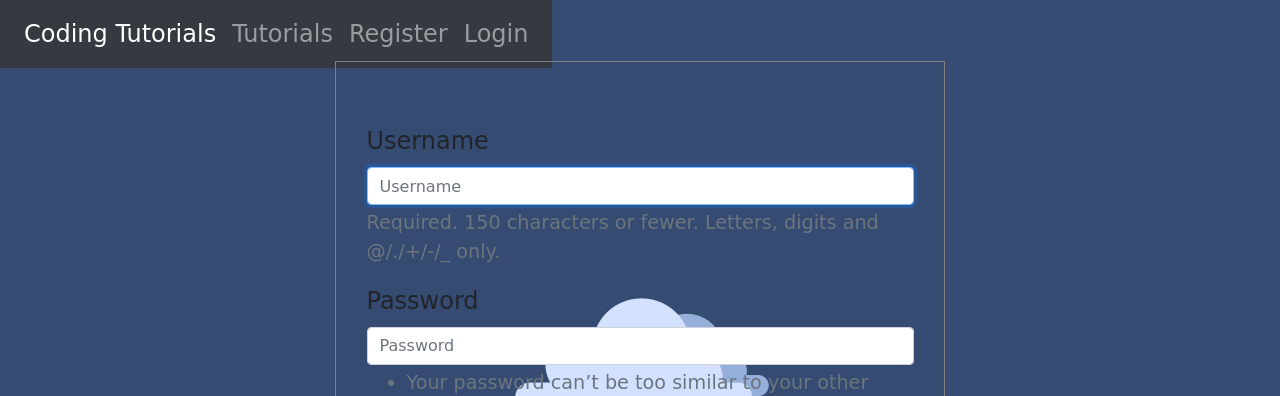
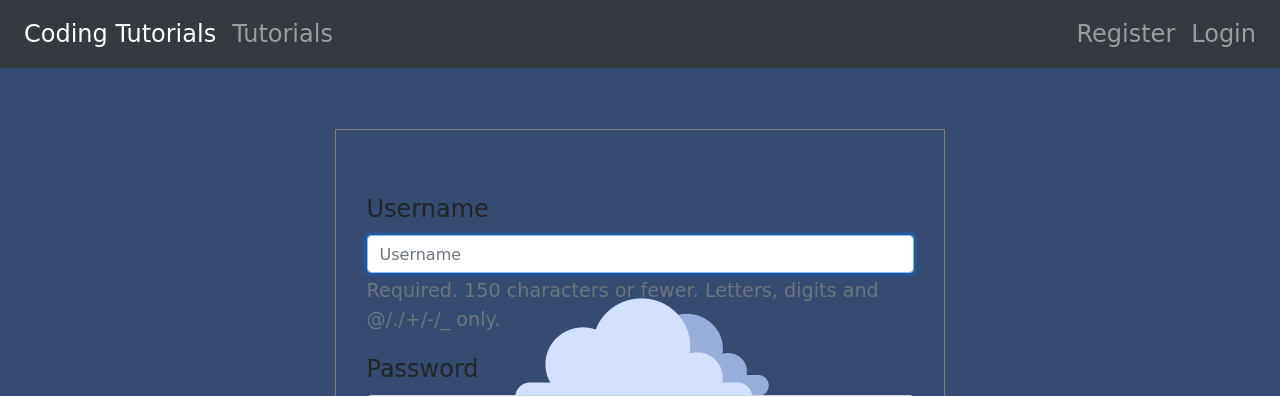
Before and after one commit to MilenHadzhiev/coding_tutorials, a Django app: page /accounts/register/ in a window 1280 px wide. Shown: the top 396 px of the page. Run offline with Django 3.2, Linux system fonts and the light colour scheme; some libraries are stand-ins or nearby versions.

Commit message:
Changed HTML to fit any screen

```diff
--- a/templates/partials/nav.html
+++ b/templates/partials/nav.html
@@ -1,4 +1,4 @@
-<nav class="navbar navbar-expand-sm bg-dark navbar-dark" style="position: absolute">
+<nav class="navbar navbar-expand bg-dark navbar-dark">
     <div class="collapse navbar-collapse">
         <ul class="navbar-nav">
             <li class="nav-item">
```
